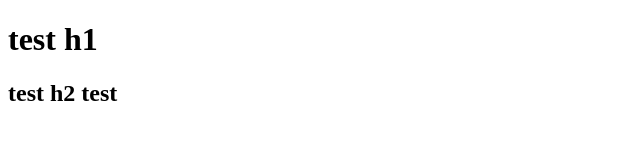
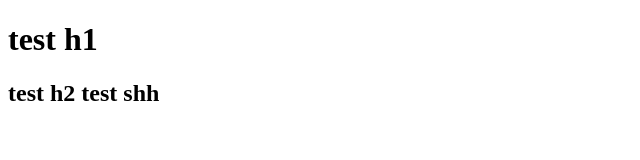
Before and after one commit to dungdt-dev/hello-nodejs2, a website: page index.html in a window 1280 px wide. Shown: the full height of the page, 0-640 px from the left. Drawn offline with Linux system fonts and the light colour scheme.

Commit message:
test connect server

```diff
--- a/index.html
+++ b/index.html
@@ -7,6 +7,6 @@
 <body>
 
 <h1>test h1</h1>
-<h2>test h2 test</h2>
+<h2>test h2 test shh</h2>
 </body>
 </html>
```
